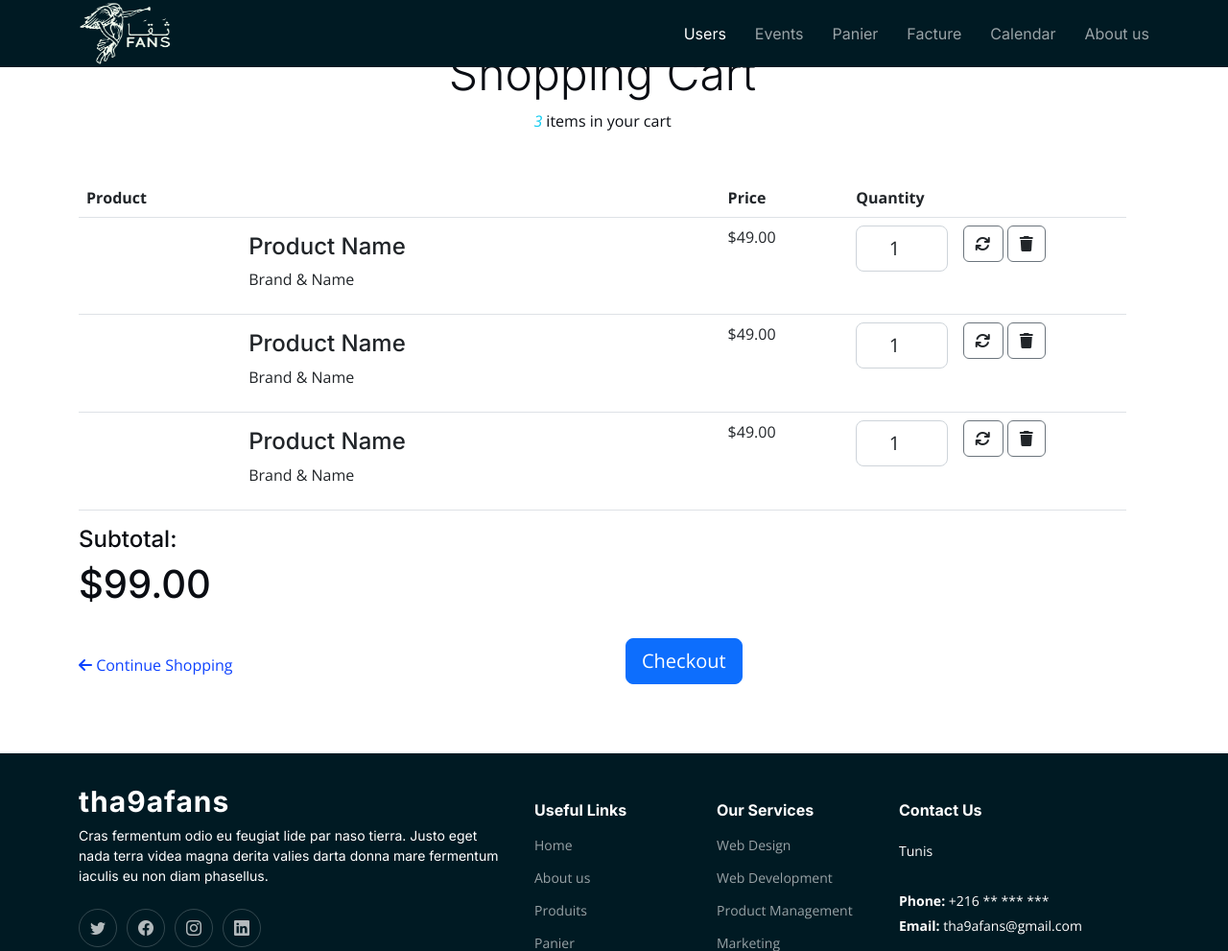
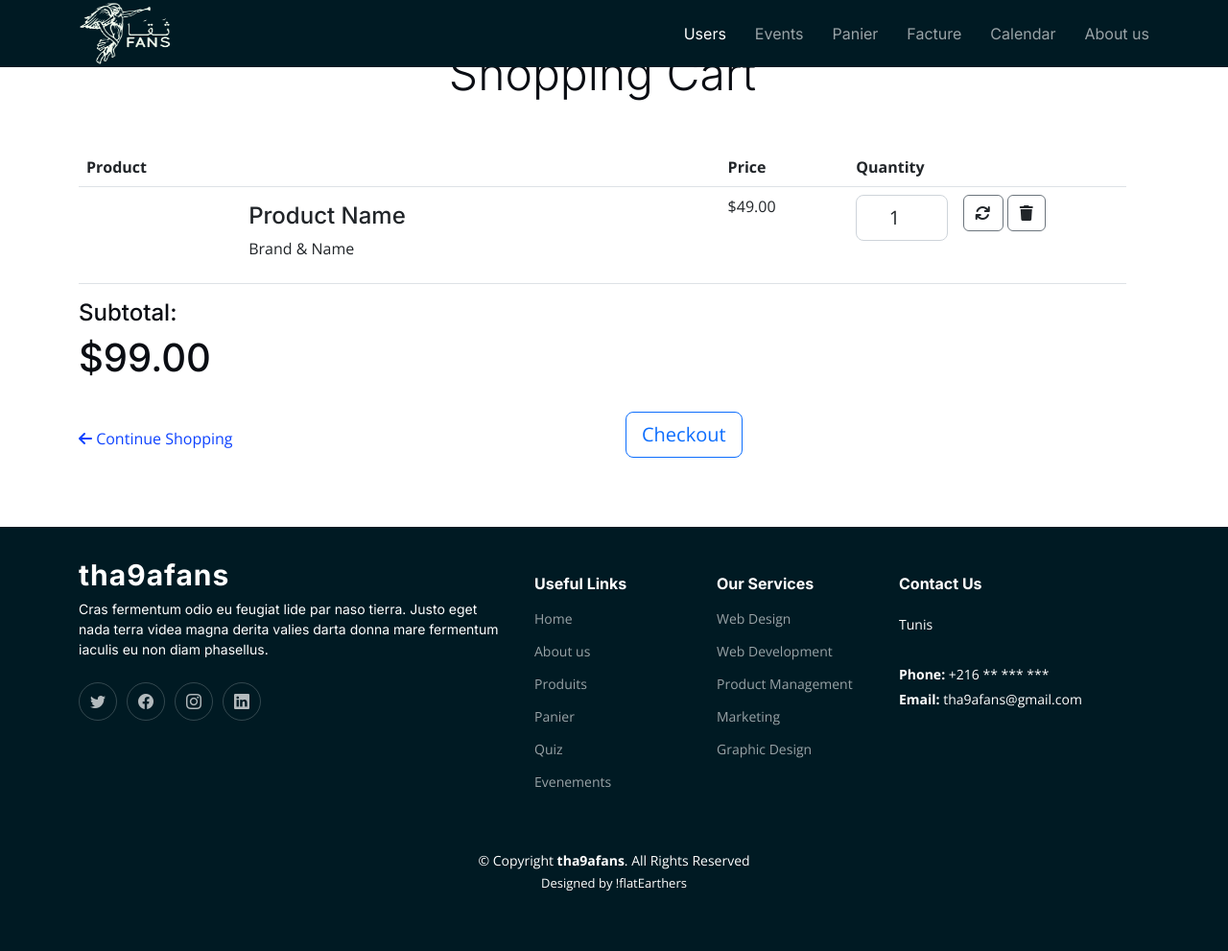
Before and after one commit to PIDEV-3A-2023/Tha9afans, a Symfony app: template templates/panier/index.html.twig in a window 1280 px wide. Shown: the top 991 px of the page at 96% size. After the commit the page ends 929 px from the top, so only its background shows below. Run offline with Twig, Linux system fonts and the light colour scheme; the template is opened without the code that fills it: most values are stand-ins (such as "Sample title", 1, 10 or a date in 2020); some libraries are stand-ins or nearby versions.

Commit message:
fixed bug product

```diff
--- /dev/null
+++ b/templates/facture/pdf.html.twig
@@ -0,0 +1 @@
+sss
--- /dev/null
+++ b/templates/panier/card.html.twig
@@ -0,0 +1 @@
+llll
--- a/templates/panier/index.html.twig
+++ b/templates/panier/index.html.twig
@@ -183,7 +183,7 @@
                     <div class="col-lg-12 col-md-12 col-12">
                         <h3 class="display-5 mb-2 text-center">Shopping Cart</h3>
                         <p class="mb-5 text-center">
-                            <i class="text-info font-weight-bold">3</i> items in your cart</p>
+                           {# <i class="text-info font-weight-bold">3</i> items in your cart</p>#}
                         <table id="shoppingCart" class="table table-condensed table-responsive">
                             <thead>
                             <tr>
@@ -193,7 +193,10 @@
                                 <th style="width:16%"></th>
                             </tr>
                             </thead>
+
+                            {% for panier in paniers %}
                             <tbody>
+
                             <tr>
                                 <td data-th="Product">
                                     <div class="row">
@@ -222,60 +225,13 @@
                                 </td>
                             </tr>
                             <tr>
-                                <td data-th="Product">
-                                    <div class="row">
-                                        <div class="col-md-3 text-left">
-                                            <img src="https://via.placeholder.com/250x250/5fa9f8/ffffff" alt="" class="img-fluid d-none d-md-block rounded mb-2 shadow ">
-                                        </div>
-                                        <div class="col-md-9 text-left mt-sm-2">
-                                            <h4>Product Name</h4>
-                                            <p class="font-weight-light">Brand &amp; Name</p>
-                                        </div>
-                                    </div>
-                                </td>
-                                <td data-th="Price">$49.00</td>
-                                <td data-th="Quantity">
-                                    <input type="number" class="form-control form-control-lg text-center" value="1">
-                                </td>
-                                <td class="actions" data-th="">
-                                    <div class="text-right">
-                                        <button class="btn btn-white border-secondary bg-white btn-md mb-2">
-                                            <i class="fas fa-sync"></i>
-                                        </button>
-                                        <button class="btn btn-white border-secondary bg-white btn-md mb-2">
-                                            <i class="fas fa-trash"></i>
-                                        </button>
-                                    </div>
-                                </td>
-                            </tr>
-                            <tr>
-                                <td data-th="Product">
-                                    <div class="row">
-                                        <div class="col-md-3 text-left">
-                                            <img src="https://via.placeholder.com/250x250/5fa9f8/ffffff" alt="" class="img-fluid d-none d-md-block rounded mb-2 shadow ">
-                                        </div>
-                                        <div class="col-md-9 text-left mt-sm-2">
-                                            <h4>Product Name</h4>
-                                            <p class="font-weight-light">Brand &amp; Name</p>
-                                        </div>
-                                    </div>
-                                </td>
-                                <td data-th="Price">$49.00</td>
-                                <td data-th="Quantity">
-                                    <input type="number" class="form-control form-control-lg text-center" value="1">
-                                </td>
-                                <td class="actions" data-th="">
-                                    <div class="text-right">
-                                        <button class="btn btn-white border-secondary bg-white btn-md mb-2">
-                                            <i class="fas fa-sync"></i>
-                                        </button>
-                                        <button class="btn btn-white border-secondary bg-white btn-md mb-2">
-                                            <i class="fas fa-trash"></i>
-                                        </button>
-                                    </div>
-                                </td>
+
+
                             </tr>
                             </tbody>
+                            {% endfor %}
+
+
                         </table>
                         <div class="float-right text-right">
                             <h4>Subtotal:</h4>
@@ -285,11 +241,13 @@
                 </div>
                 <div class="row mt-4 d-flex align-items-center">
                     <div class="col-sm-6 order-md-2 text-right">
-                        <a href="catalog.html" class="btn btn-primary mb-4 btn-lg pl-5 pr-5">Checkout</a>
+                       {# <a href="catalog.html" class="btn btn-primary mb-4 btn-lg pl-5 pr-5">Checkout</a>#}
+                        <a href="card.html.twig" class="btn btn-outline-primary mb-4 btn-lg pl-5 pr-5">Checkout</a>
                     </div>
                     <div class="col-sm-6 mb-3 mb-m-1 order-md-1 text-md-left">
                         <a href="catalog.html">
                             <i class="fas fa-arrow-left mr-2"></i> Continue Shopping</a>
+
                     </div>
                 </div>
             </div>
```
Also changed, not shown: src/Controller/PanierController.php (+8 -0 lines), src/Entity/Produit.php (+8 -13 lines), templates/panier_produit/index.html.twig (+5 -3 lines).
